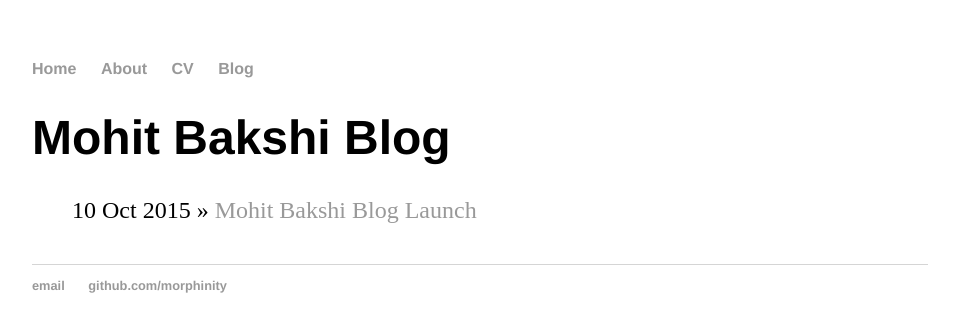
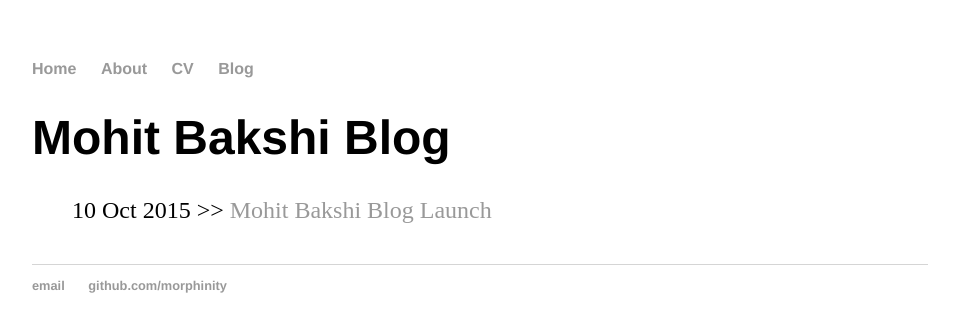
Before and after one commit to Morphinity/morphinity.github.io, a Jekyll site: the page built from blog/index.html, in a window 1280 px wide. Shown: the top 332 px of the page, without its empty margins (160-1119 px from the left). Built offline with Jekyll 4.4.1, drawn with Linux system fonts in a browser that asks for light colours.

Commit message:
Fixed bug in blog html

```diff
--- a/blog/index.html
+++ b/blog/index.html
@@ -3,9 +3,12 @@ layout: default
 title: Mohit Bakshi Blog
 ---
 <h1>{{ page.title }}</h1>
-
 <ul class="posts">
   {% for post in site.posts %}
-    <li><span>{{ post.date | date_to_string }}</span> » <a href="{{ post.url }}" title="{{ post.title }}">{{ post.title }}</a></li>
+    <li>
+    	<span> {{ post.date | date_to_string }} </span>
+    	>>
+    	<a href="{{ post.url }}" title="{{ post.title }}"> {{ post.title }} </a>
+    </li>
   {% endfor %}
 </ul>
```
